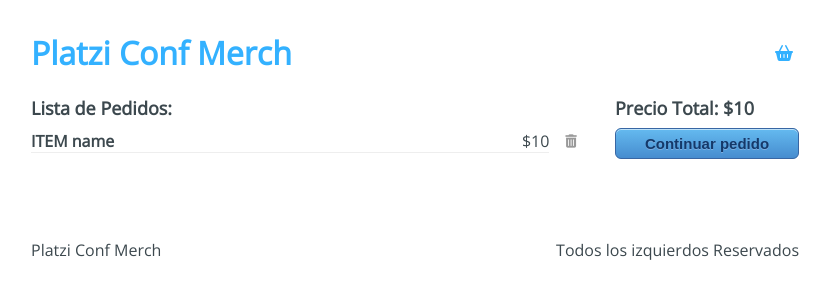
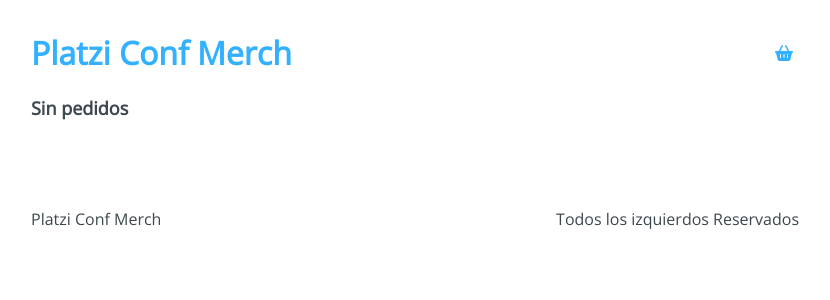
Before and after one commit to Beppo8/React-merch, a React app: page /checkout in a window 1280 px wide. Shown: the top 300 px of the page, without its empty margins (225-1055 px from the left). Built offline with nearby package versions, Linux system fonts and the light colour scheme.

Commit message:
useContext checkout

```diff
--- a/src/containers/Checkout.jsx
+++ b/src/containers/Checkout.jsx
@@ -1,28 +1,47 @@
-import React from 'react';
+import React, { useContext } from 'react';
 import { Link } from 'react-router-dom';
+import AppContext from '../context/AppContext';
 import '../styles/components/Checkout.css';
 
 const Checkout = () => {
+    const { state, removeFromCart } = useContext(AppContext);
+    const { cart } = state;
+
+    const handleRemove = product => () => {
+        removeFromCart(product);
+    };
+
+    const handleSumTotal = () => {
+        const reducer = (accumulator, currentValue) => accumulator + currentValue.price
+        const sum = cart.reduce(reducer, 0);
+        return sum;
+    }
+
     return (
         <div className="Checkout">
             <div className="Checkout-content">
-                <h3>Lista de Pedidos:</h3>
+                {cart.length > 0 ? <h3>Lista de pedidos:</h3> : <h3>Sin pedidos</h3>}
+                {cart.map((item) => (
                     <div className="Checkout-item">
                         <div className="Checkout-element">
-                        <h4>ITEM name</h4>
-                        <span>$10</span>
+                            <h4>{item.title}</h4>
+                            <span>${item.price}</span>
                         </div>
-                    <button type="button">
+                        <button type="button" onClick={handleRemove(item)}>
                             <i className="fas fa-trash-alt" />
                         </button>
                     </div>
+                ))}
+
             </div>
+            {cart.length > 0 && (
                 <div className="Checkout-sidebar">
-                <h3>Precio Total: $10</h3>
+                    <h3>{`Precio Total: $ ${handleSumTotal()}`}</h3>
                     <Link to="/checkout/information">
                         <button type="button">Continuar pedido</button>
                     </Link>
                 </div>
+            )}
         </div>
     );
 }
```
Lines whose indentation alone changed are shown as unchanged.
